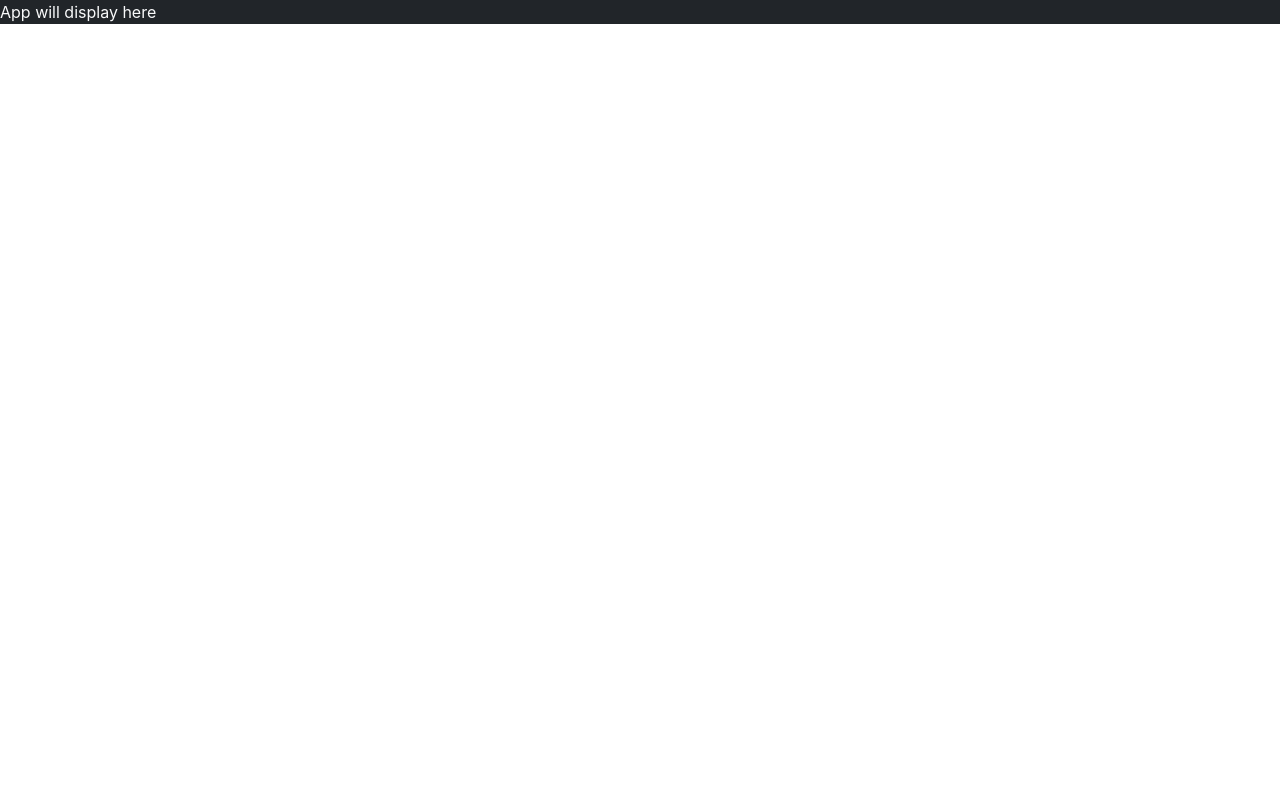
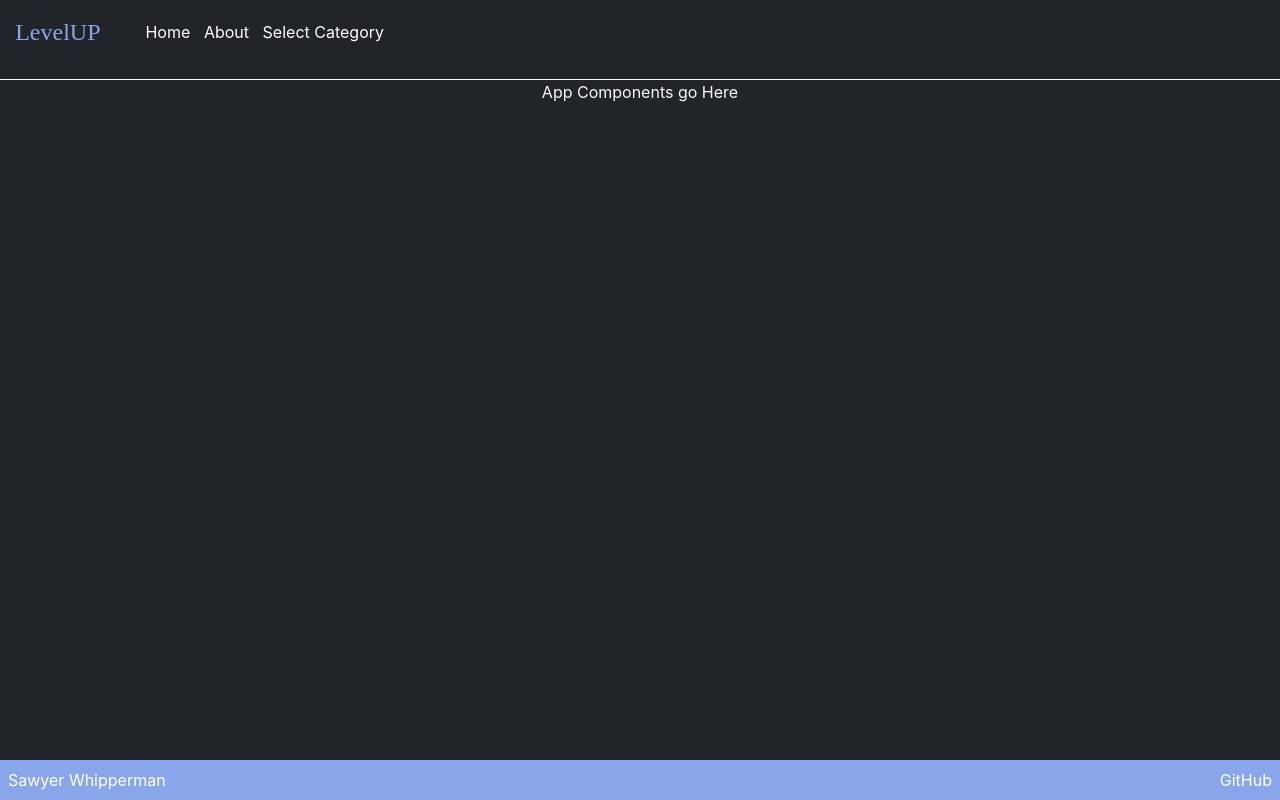
Before and after one commit to sawyer-57/Startup, a React (Vite) app: page / in a window 1280 px wide. Built offline with nearby package versions, Linux system fonts and the light colour scheme.

Commit message:
Create view components

```diff
--- a/src/app.css
+++ b/src/app.css
@@ -1,19 +1,20 @@
-html, .body {
+html, body, #root {
     height: 100%;
     margin:0;
 }
 
-.body {
+.app-container {
     font-family: 'inter', sans-serif;
     background-color: #515256;
     margin: 0;
     padding: 0;
     display:flex;
     flex-direction:column;
+    min-height: 100%;
 }
 
 main {
-    flex:1;
+    flex:1 0 auto;
 }
 
 #welcome-header {
@@ -114,6 +115,7 @@ footer {
     padding: 0.5rem 0.5rem;
     font-family: 'inter', sans-serif;
     font-size: 1rem;
+    flex-shrink: 0;
 }
 
 footer a.repo-link {
--- a/src/app.jsx
+++ b/src/app.jsx
@@ -3,5 +3,21 @@ import 'bootstrap/dist/css/bootstrap.min.css';
 import './app.css';
 
 export default function App() {
-  return <div className="body bg-dark text-light">App will display here</div>;
+  return <div className="app-container bg-dark text-light">
+    <header>
+      <nav>
+        <a className="navbar-brand">LevelUP</a>
+        <menu>
+            <li className="nav-item"><a href="index.html">Home</a></li>
+            <li className="nav-item"><a href="about.html">About</a></li>
+            <li className="nav-item"><a href="select.html">Select Category</a></li>
+        </menu>
+      </nav>
+    </header>
+    <main className='flex-grow-1 container-fluid text-center'>App Components go Here </main>
+    <footer>
+      <span className="author-name">Sawyer Whipperman</span>
+      <a className="repo-link"href="https://github.com/sawyer-57/Startup.git">GitHub</a>
+    </footer>
+</div>;
 }
```
Also changed, not shown: src/about/about.jsx (added, +9 -0 lines), src/intellectual/intellectual.jsx (added, +9 -0 lines), src/login/login.jsx (added, +9 -0 lines), src/physical/physical.jsx (added, +9 -0 lines), src/select/select.jsx (added, +9 -0 lines).
